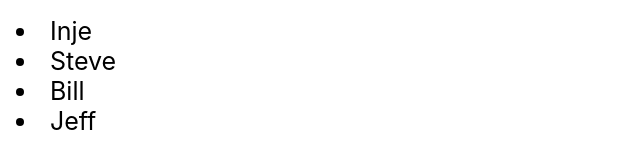
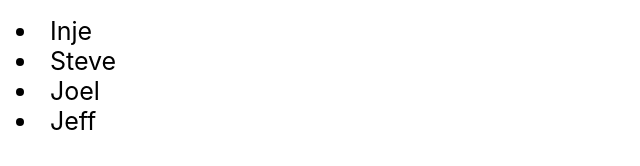
Before and after one commit to striker1826/react_study_SOAPLE, a React (Create React App) app: page / in a window 1280 px wide. Shown: the top 166 px of the page, without its empty margins (0-640 px from the left). Built offline with nearby package versions, Linux system fonts and the light colour scheme.

Commit message:
feat: test

```diff
--- a/src/prac/chapter_10/StudentList.jsx
+++ b/src/prac/chapter_10/StudentList.jsx
@@ -9,7 +9,7 @@ const list = [
   },
   {
     id: 3,
-    name: "Bill",
+    name: "Joel",
   },
   {
     id: 4,
```
